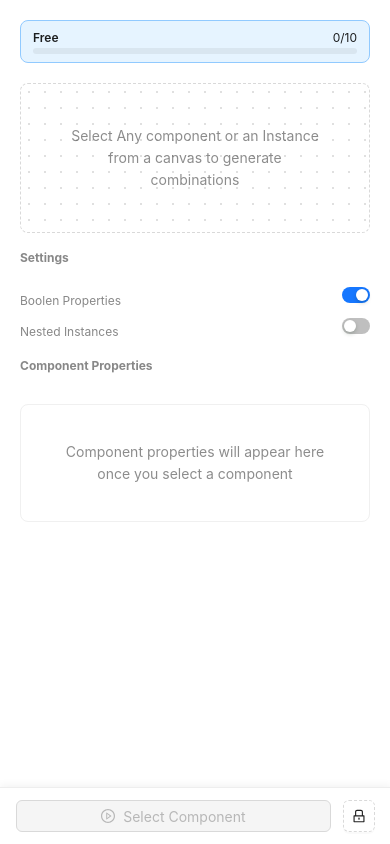
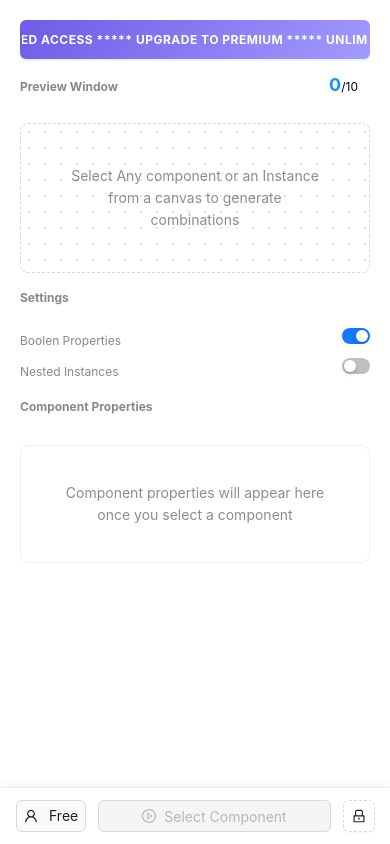
Before and after one commit to Beingmani/InstanceMaker, a React app: page / in a window 390 px wide. Built offline with nearby package versions, Linux system fonts and the light colour scheme.

Commit message:
Updated UI for Looping Button

```diff
--- a/src/app/components/App.tsx
+++ b/src/app/components/App.tsx
@@ -1,4 +1,5 @@
 import React, { useState, useEffect } from "react";
+import LoopingUpgradeButton from './LoopingUpgradeButton';
 import {
   Button,
   Select,
@@ -22,6 +23,7 @@ import {
   PlayCircleOutlined,
   CloseOutlined,
   UnlockOutlined,
+  CrownOutlined, UserOutlined,
   LockOutlined,
   CrownOutlined,
 } from "@ant-design/icons";
@@ -41,7 +43,6 @@ interface ComponentInfo {
   properties: ComponentProperty[];
 }
 
-// Payment Alert Component
 const UsageAlert = ({
   isPaid,
   usageCount,
@@ -51,69 +52,45 @@ const UsageAlert = ({
 }) => {
   const showUpgrade = usageCount >= FREE_USAGE_LIMIT && !isPaid;
 
-  const renderStatus = () => {
+  const renderUsageText = () => {
     if (isPaid) {
    return (
-        <Text strong style={{ fontSize: "12px", marginBottom: "12px" }}>
-          Premium
-        </Text>
+      <span style={{ fontSize: "12px", color: "#52c41a" }}>
+        Unlimited
+      </span>
     );
     }
     if (showUpgrade) {
-      return (
-        <Button
-          type="primary"
-          icon={<CrownOutlined />}
-          size="small"
-          onClick={initiatePayment}
-          style={{
-            padding: "0 8px",
-            height: "20px",
-            fontSize: "10px",
-            backgroundColor: "#FA8C16",
-            borderColor: "#FA8C16",
-            marginBottom: "12px",
-          }}
-        >
-          Upgrade
-        </Button>
-      );
+      return "No free generations";
     }
        return (
-      <Text strong style={{ fontSize: "12px", marginBottom: "12px" }}>
-        Free
-      </Text>
+      <span>
+    <span style={{ fontSize: "18px", fontWeight: "bold", color: "#1890ff" }}>{usageCount}</span>
+        <span style={{ fontSize: "12px", fontWeight: "normal" }}>/{FREE_USAGE_LIMIT}</span>
+      </span>
     );
   };
 
   return (
-    <Alert
-      message={
-        <div>
     <div
       style={{
         display: "flex",
         justifyContent: "space-between",
         alignItems: "center",
+        padding: "8px 12px",
       }}
     >
-            <div style={{ display: "flex", alignItems: "center", gap: "8px" }}>
-              <Text style={{ fontSize: "12px", fontWeight: 500 }}>
-                {renderStatus()}
+
+      <Text
+        style={{
+          fontSize: "12px",
+          color: showUpgrade ? "#ff4d4f" : "inherit",
+          fontWeight: showUpgrade ? 500 : "normal"
+        }}
+      >
+        {renderUsageText()}
       </Text>
     </div>
-            <Text style={{ fontSize: "12px" }}>
-              {isPaid ? "Unlimited" : `${usageCount}/${FREE_USAGE_LIMIT}`}
-            </Text>
-          </div>
-
-          {!isPaid && (
-            <Progress percent={usagePercentage} size="small" showInfo={false} />
-          )}
-        </div>
-      }
-      type={isPaid ? "success" : showUpgrade ? "warning" : "info"}
-    />
   );
 };
 
@@ -378,16 +355,8 @@ const cleanPropertyName = (name) => {
   return (
     <div style={{ padding: "12px", fontFamily: "Inter, sans-serif" }}>
       <Space direction="vertical" size={4} style={{ width: "100%" }}>
-        {/* ADD THIS BLOCK */}
-        <div style={{ marginBottom: "16px" }}>
-          <UsageAlert
-            isPaid={isPaid}
-            usageCount={usageCount}
-            FREE_USAGE_LIMIT={FREE_USAGE_LIMIT}
-            usagePercentage={usagePercentage}
-            initiatePayment={initiatePayment}
-          />
-        </div>
+
+
         {/* <div style={{ display: "flex", gap: "8px", marginBottom: "8px" }}>
           <Button size="small" onClick={toggleDevPaymentStatus}>
             Toggle Payment
@@ -398,8 +367,29 @@ const cleanPropertyName = (name) => {
         </div> */}
 
 
-
-
+{!isPaid && (
+  <LoopingUpgradeButton onClick={initiatePayment} />
+)}
+ <div style={{ display: "flex", gap: "8px", marginBottom: "12px", justifyContent: "space-between",alignItems: "baseline"}}>
+ <Text
+  style={{
+    fontSize: "12px",
+    color: "#888",
+    marginTop: "12px",
+    display: "block",
+    fontWeight: "bold",
+  }}
+>
+Preview Window
+</Text>
+ <UsageAlert
+            isPaid={isPaid}
+            usageCount={usageCount}
+            FREE_USAGE_LIMIT={FREE_USAGE_LIMIT}
+            usagePercentage={usagePercentage}
+            initiatePayment={initiatePayment}
+          />
+          </div>
       <Card
         style={{
           position: "relative",
@@ -743,6 +733,23 @@ const cleanPropertyName = (name) => {
     gap: "12px", // Add gap between buttons
   }}
 >
+   <Tag
+    icon={isPaid ? <CrownOutlined /> : <UserOutlined />}
+    color={isPaid ? "gold" : "default"}
+    style={{
+      height: "32px", // Match button height
+      lineHeight: "30px", // Adjust for icon + text alignment
+      fontSize: "14px", // Match button font size
+      borderRadius: "6px", // Match button border radius
+      display: "flex",
+      alignItems: "center",
+      gap: "4px",
+      flexShrink: 0, // Prevent shrinking
+      margin:0
+    }}
+  >
+    {isPaid ? "Premium" : "Free"}
+  </Tag>
   <Button
     type="primary"
     onClick={handleGenerate}
@@ -779,7 +786,7 @@ const cleanPropertyName = (name) => {
     onClick={!isPaid ? initiatePayment : undefined}
     disabled={isPaid}
     title={
-      isPaid ? "Premium features unlocked" : "Unlock premium features"
+      isPaid ? "Premium unlocked" : "Upgrade to access unlimited generations"
     }
     style={{ flexShrink: 0 }} // Prevent this button from shrinking
   />
--- /dev/null
+++ b/src/app/components/LoopingUpgradeButton.tsx
@@ -0,0 +1,22 @@
+import React from 'react';
+import { Button } from 'antd';
+import './UpgradeButton.css';
+
+const LoopingUpgradeButton = ({ onClick, className = '' }) => {
+  return (
+    <Button
+      type="primary"
+      size="large"
+      className={`scrolling-subscribe-button ${className}`}
+      onClick={onClick}
+    >
+      <div className="scrolling-text-container">
+        <div className="scrolling-text">
+       *** UPGRADE TO PREMIUM ***** UNLIMITED ACCESS ***** UPGRADE TO PREMIUM ***** UNLIMITED ACCESS *****
+        </div>
+      </div>
+    </Button>
+  );
+};
+
+export default LoopingUpgradeButton;
--- /dev/null
+++ b/src/app/components/UpgradeButton.css
@@ -0,0 +1,117 @@
+.scrolling-subscribe-button {
+  --color1: 108, 92, 231;
+  --color2: 162, 155, 254;
+  background: linear-gradient(135deg,
+    rgb(var(--color1)),
+    rgb(var(--color2))
+  ) !important;
+  border: none !important;
+  border-radius: 6px !important;
+  padding: 16px 24px !important;
+  height: auto !important;
+  overflow: hidden !important;
+  position: relative !important;
+  cursor: pointer !important;
+  transition: transform 0.3s ease, box-shadow 0.3s ease !important;
+  width: 100% !important;
+  display: block !important;
+  animation: colorLoop 6s ease-in-out infinite !important;
+}
+
+@keyframes colorLoop {
+  0% {
+    --color1: 108, 92, 231;  /* Purple */
+    --color2: 162, 155, 254;
+  }
+  25% {
+    --color1: 253, 121, 168; /* Pink */
+    --color2: 253, 203, 110; /* Yellow */
+  }
+  50% {
+    --color1: 0, 184, 148;   /* Teal */
+    --color2: 0, 206, 201;   /* Cyan */
+  }
+  75% {
+    --color1: 225, 112, 85;  /* Orange */
+    --color2: 250, 177, 160; /* Peach */
+  }
+  100% {
+    --color1: 108, 92, 231;  /* Back to Purple */
+    --color2: 162, 155, 254;
+  }
+}
+
+.scrolling-subscribe-button:hover {
+  transform: translateY(-2px) !important;
+  box-shadow: 0 6px 20px rgba(108, 92, 231, 0.4) !important;
+}
+
+.scrolling-subscribe-button:focus {
+  box-shadow: 0 4px 15px rgba(108, 92, 231, 0.5) !important;
+}
+
+.scrolling-text-container {
+  width: 100%;
+  overflow: hidden;
+  white-space: nowrap;
+  position: relative;
+}
+
+.scrolling-text {
+  display: inline-block;
+  color: white;
+  font-weight: bold;
+  font-size: 16px;
+  letter-spacing: 2px;
+  animation: scroll-left 15s linear infinite;
+  white-space: nowrap;
+}
+
+@keyframes scroll-left {
+  0% {
+    transform: translateX(0%);
+  }
+  100% {
+    transform: translateX(-100%);
+  }
+}
+
+.scrolling-subscribe-button:hover .scrolling-text {
+  animation-play-state: paused;
+}
+
+@media (max-width: 768px) {
+  .scrolling-text {
+    font-size: 12px;
+    letter-spacing: 0.5px;
+  }
+
+  .scrolling-subscribe-button {
+    padding: 12px 2px !important;
+  }
+}
+
+@media (prefers-reduced-motion: reduce) {
+  .scrolling-subscribe-button {
+    animation: none !important;
+    --color1: 108, 92, 231;
+    --color2: 162, 155, 254;
+  }
+
+  .scrolling-text {
+    animation: none;
+  }
+
+  .scrolling-text-container::after {
+    content: "SUBSCRIBE";
+    position: absolute;
+    left: 50%;
+    transform: translateX(-50%);
+    color: white;
+    font-weight: bold;
+  }
+
+  .scrolling-text {
+    opacity: 0;
+  }
+}
```
Lines whose indentation alone changed are shown as unchanged.
